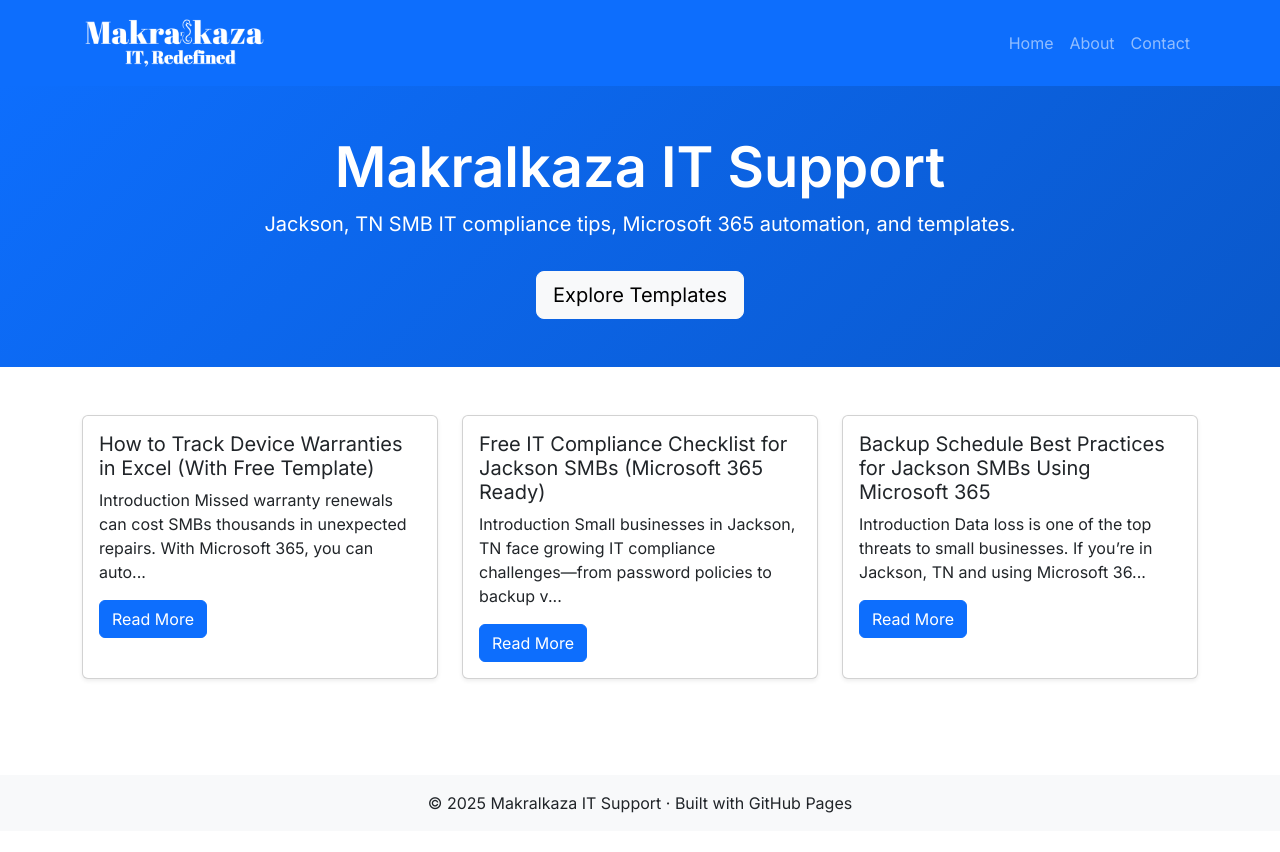
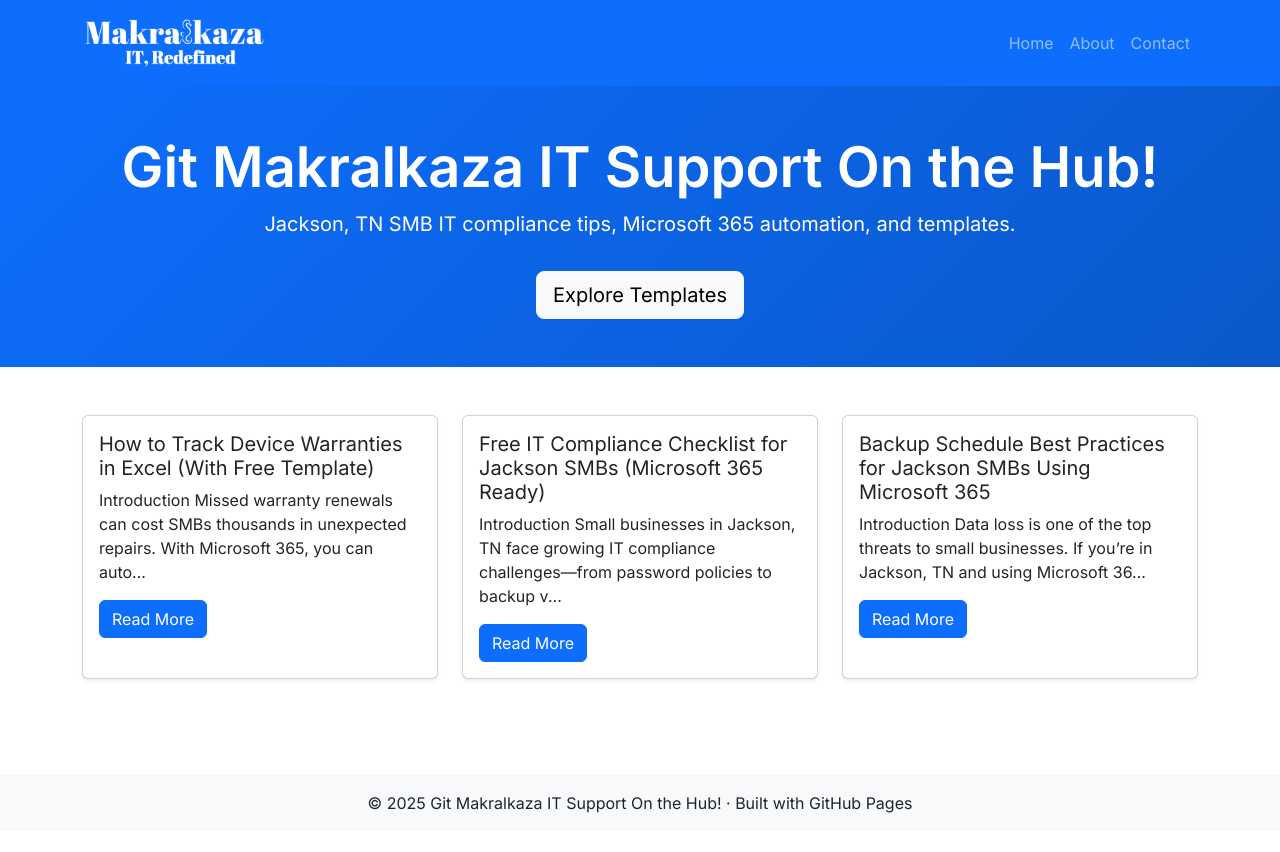
Before and after one commit to gitmakralkaza/tools, a Jekyll site: the page built from index.html, in a window 1280 px wide. Shown: the top 852 px of the page. Built offline with Jekyll 4.4.1, drawn with Linux system fonts in a browser that asks for light colours.

Commit message:
Update _config.yml

```diff
--- a/_config.yml
+++ b/_config.yml
@@ -1,5 +1,5 @@
 
-title: Makralkaza IT Support
+title: Git Makralkaza IT Support On the Hub!
 description: Jackson, TN SMB IT compliance tips, Microsoft 365 automation, and templates.
 url: ""
 baseurl: ""
```
